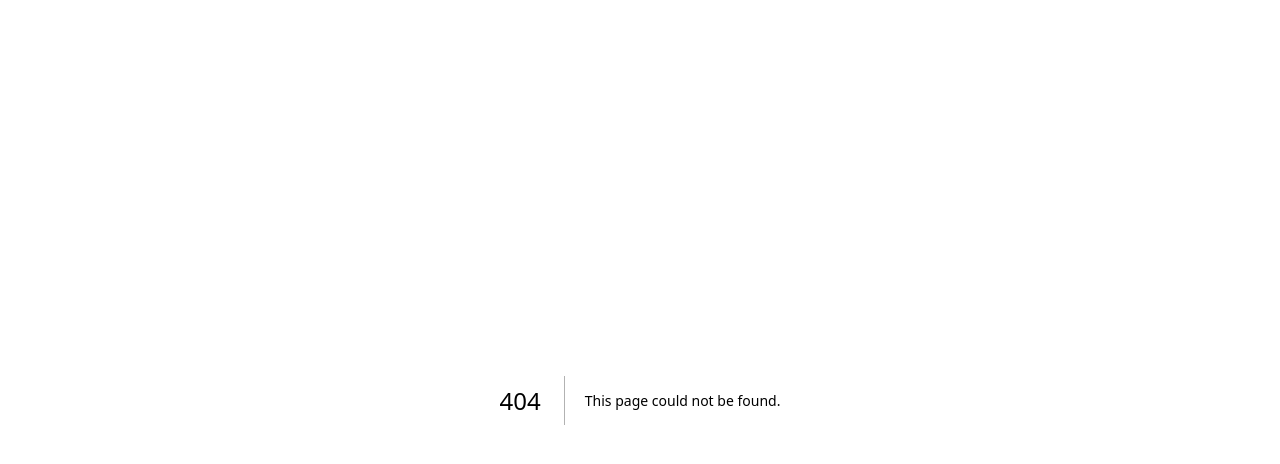
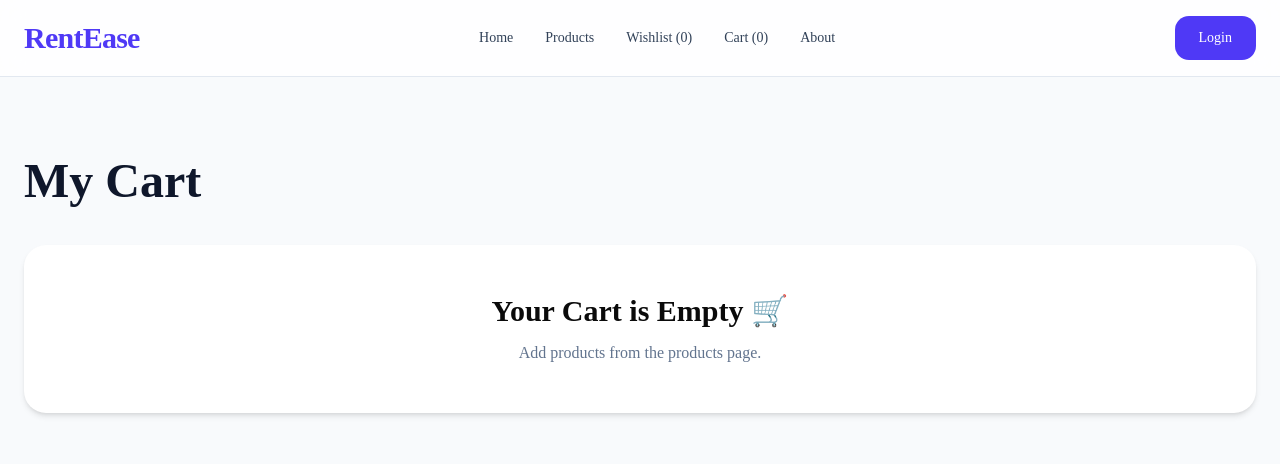
Before and after one commit to mahfuzalamttt/rentease, a Next.js app: page /cart in a window 1280 px wide. Before the commit this address had no page. Shown: the top 464 px of the page. Built offline with nearby package versions, Linux system fonts and the light colour scheme.

Commit message:
Cart page and funtionality improvement

```diff
--- /dev/null
+++ b/app/cart/page.tsx
@@ -0,0 +1,242 @@
+"use client";
+
+import { useEffect, useState } from "react";
+import Navbar from "@/components/navbar";
+
+const products = [
+  {
+    id: 1,
+    name: "Modern Sofa",
+    category: "Furniture",
+    price: "₹1499/month",
+    image: "🛋️",
+  },
+  {
+    id: 2,
+    name: "Double Bed",
+    category: "Furniture",
+    price: "₹1199/month",
+    image: "🛏️",
+  },
+  {
+    id: 3,
+    name: "Smart TV",
+    category: "Appliance",
+    price: "₹999/month",
+    image: "📺",
+  },
+  {
+    id: 4,
+    name: "Refrigerator",
+    category: "Appliance",
+    price: "₹1299/month",
+    image: "❄️",
+  },
+  {
+    id: 5,
+    name: "Washing Machine",
+    category: "Appliance",
+    price: "₹899/month",
+    image: "🧺",
+  },
+  {
+    id: 6,
+    name: "Study Table",
+    category: "Furniture",
+    price: "₹699/month",
+    image: "🪑",
+  },
+];
+
+export default function CartPage() {
+  const [cartIds, setCartIds] = useState<number[]>([]);
+
+  useEffect(() => {
+    const savedCart = localStorage.getItem("cart");
+
+    if (savedCart) {
+      setCartIds(JSON.parse(savedCart));
+    }
+  }, []);
+
+  const cartProducts = products.filter((product) =>
+    cartIds.includes(product.id)
+  );
+
+    const totalRent = cartProducts.reduce(
+        (total, product) =>
+            total +
+            Number(
+            product.price
+                .replace("₹", "")
+                .replace("/month", "")
+            ),
+        0
+    );
+  return (
+    <main className="min-h-screen bg-slate-50">
+        <Navbar />
+
+        <section className="mx-auto max-w-7xl px-6 py-20">
+
+  <h1 className="mb-10 text-5xl font-bold text-slate-900">
+    My Cart
+  </h1>
+
+  {cartProducts.length === 0 ? (
+
+    <div className="rounded-3xl bg-white p-12 text-center shadow-md">
+      <h2 className="text-3xl font-bold">
+        Your Cart is Empty 🛒
+      </h2>
+
+      <p className="mt-3 text-slate-500">
+        Add products from the products page.
+      </p>
+    </div>
+
+  ) : (
+
+    <div className="grid gap-8 lg:grid-cols-[2fr_1fr]">
+
+      {/* Left Side */}
+      <div className="overflow-hidden rounded-3xl bg-white shadow-md">
+
+        <div className="grid grid-cols-3 border-b bg-slate-50 px-8 py-5 font-semibold text-slate-700">
+
+          <div>Product</div>
+          <div>Monthly Rent</div>
+          <div className="text-right">Action</div>
+
+        </div>
+
+        {cartProducts.map((product) => (
+
+          <div
+            key={product.id}
+            className="grid grid-cols-3 items-center border-b px-8 py-6"
+          >
+
+            <div className="flex items-center gap-4">
+
+              <div className="flex h-16 w-16 items-center justify-center rounded-xl bg-slate-100 text-3xl">
+                {product.image}
+              </div>
+
+              <div>
+
+                <h3 className="font-semibold text-slate-900">
+                  {product.name}
+                </h3>
+
+                <p className="text-sm text-slate-500">
+                  {product.category}
+                </p>
+
+              </div>
+
+            </div>
+
+            <div className="font-semibold text-indigo-600">
+              {product.price}
+            </div>
+
+            <div className="text-right">
+
+              <button
+                onClick={() => {
+                  const updatedCart = cartIds.filter(
+                    (id) => id !== product.id
+                  );
+
+                  setCartIds(updatedCart);
+
+                  localStorage.setItem(
+                    "cart",
+                    JSON.stringify(updatedCart)
+                  );
+
+                  window.dispatchEvent(
+                    new Event("cartUpdated")
+                  );
+                }}
+                className="rounded-xl bg-red-100 px-4 py-2 text-red-600 transition hover:bg-red-200"
+              >
+                Remove
+              </button>
+
+            </div>
+
+          </div>
+
+        ))}
+
+      </div>
+
+      {/* Right Side Summary */}
+
+      <div>
+
+        <div className="sticky top-24 rounded-3xl bg-white p-8 shadow-md">
+
+          <h2 className="text-xl font-semibold text-slate-900">
+            Order Summary
+          </h2>
+
+          <div className="mt-6 flex justify-between">
+
+            <span className="text-slate-500">
+              Total Items
+            </span>
+
+            <span className="font-medium">
+              {cartProducts.length}
+            </span>
+
+          </div>
+
+          <div className="mt-4 flex justify-between border-b pb-6">
+
+            <span className="text-slate-500">
+              Delivery
+            </span>
+
+            <span className="text-green-600">
+              Free
+            </span>
+
+          </div>
+
+          <div className="mt-6 flex justify-between">
+
+            <span className="font-semibold">
+              Total Rent
+            </span>
+
+            <span className="text-2xl font-bold text-indigo-600">
+              ₹{totalRent}
+            </span>
+
+          </div>
+
+          <p className="mt-2 text-sm text-slate-500">
+            Per Month
+          </p>
+
+          <button className="mt-8 w-full rounded-xl bg-indigo-600 py-4 text-white transition hover:bg-indigo-700">
+            Proceed to Checkout
+          </button>
+
+        </div>
+
+      </div>
+
+    </div>
+
+  )}
+
+</section>
+
+    </main>
+  );
+}
```
